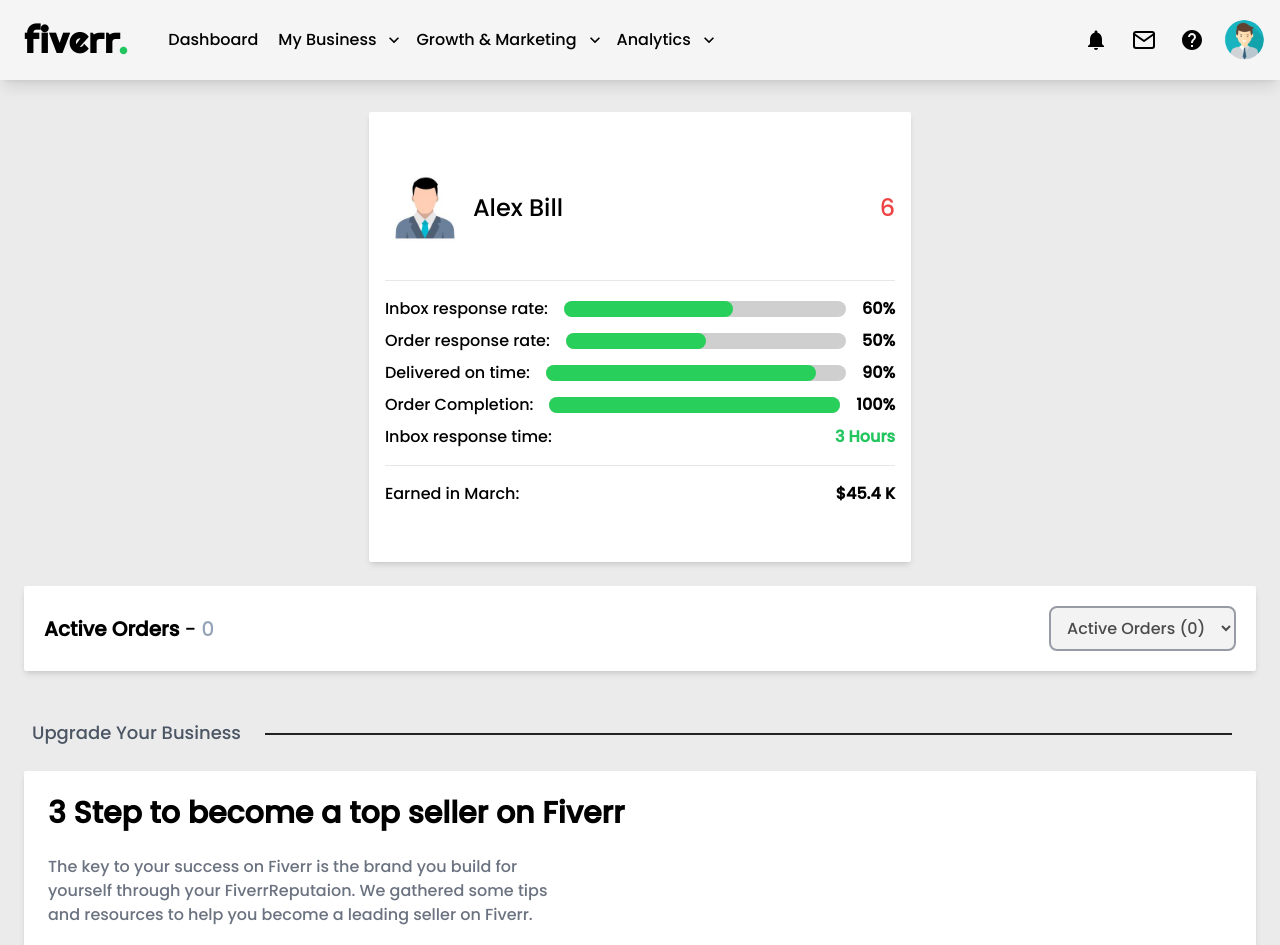
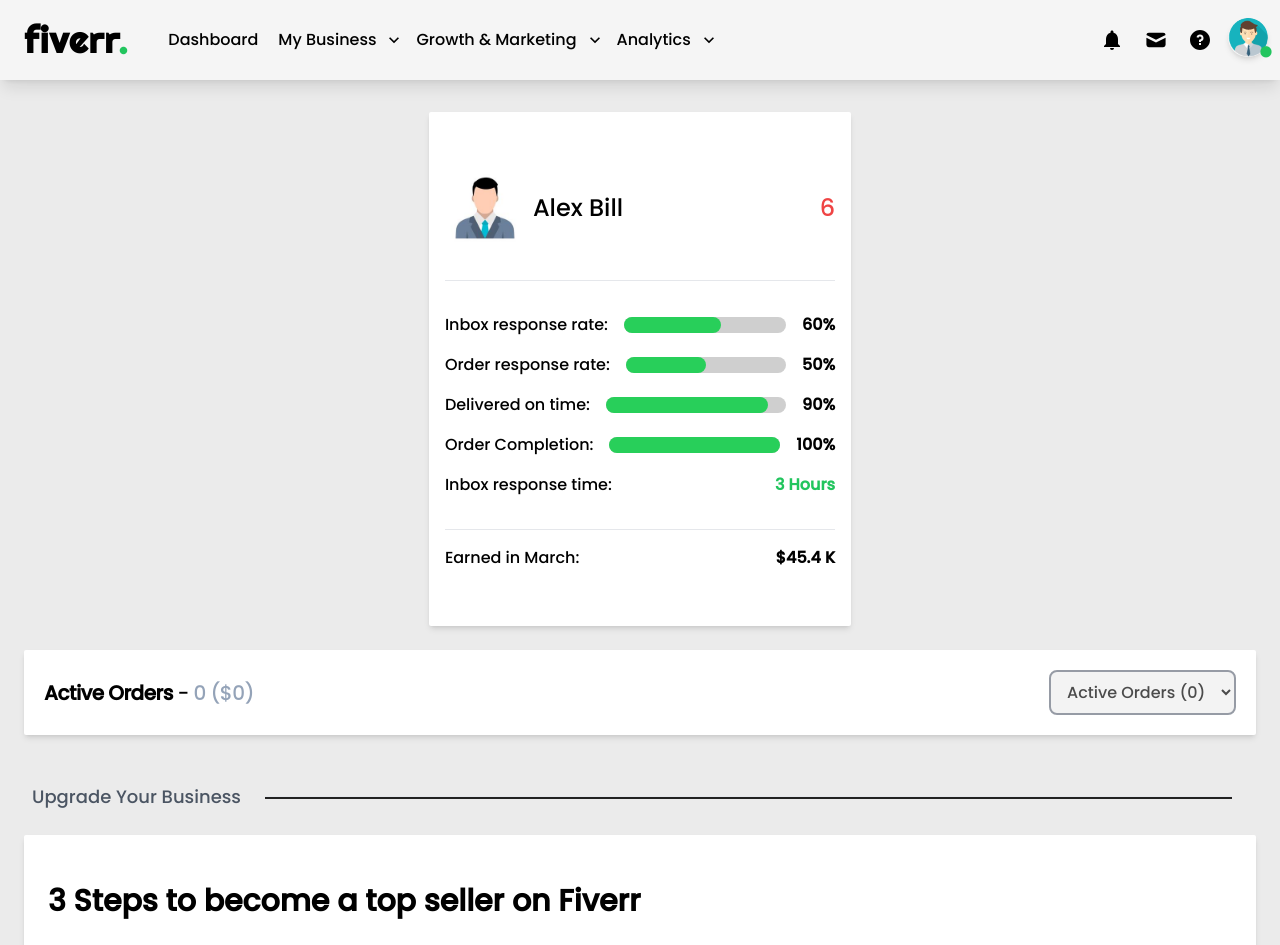
Before and after one commit to mza-codes/besto, a Next.js app: page / in a window 1280 px wide. Shown: the top 945 px of the page. Built offline with nearby package versions, Linux system fonts and the light colour scheme.

Commit message:
Fixed Unhandled Spacing,Updated Header

```diff
--- a/src/components/Header.tsx
+++ b/src/components/Header.tsx
@@ -1,10 +1,12 @@
 import { routes } from "@/contants";
 import AppLogo from "./assets/AppLogo";
 import Link from "next/link";
-import { MdHelp, MdNotifications } from "react-icons/md";
-import { FiMail } from "react-icons/fi";
+import { MdNotifications } from "react-icons/md";
+import { RiQuestionFill } from "react-icons/ri";
+import { HiMail, HiMenuAlt3 } from "react-icons/hi";
 import Avatar from "./user/Avatar";
 import { MdKeyboardArrowDown } from "react-icons/md";
+import { IconType } from "react-icons";
 
 export default function Header() {
     return (
@@ -31,21 +33,25 @@
                 </div>
             </div>
             <div className="hidden sm:block">
-                <ul className="row items-center mx-4 gap-4">
-                    <li className="text-2xl p-1 icon">
-                        <MdNotifications />
-                    </li>
-
-                    <li className="text-2xl p-1 icon">
-                        <FiMail />
-                    </li>
-
-                    <li className="text-2xl p-1 icon">
-                        <MdHelp />
-                    </li>
+                <ul className="row items-center mx-2 gap-3">
+                    {icons.map((Icon, i) => (
+                        <li key={i} className="text-2xl p-1 icon">
+                            <Icon />
+                        </li>
+                    ))}
                     <Avatar />
+                </ul>
+            </div>
+            <div className="block sm:hidden">
+                <ul className="row items-center mx-2 gap-4">
+                    <Avatar />
+                    <span className="text-4xl icon">
+                        <HiMenuAlt3 />
+                    </span>
                 </ul>
             </div>
         </header>
     );
 }
+
+var icons: IconType[] = [MdNotifications, HiMail, RiQuestionFill];
--- a/src/components/SuggestionCard.tsx
+++ b/src/components/SuggestionCard.tsx
@@ -10,7 +10,7 @@
     return (
         <div className="p-3 space-y-4 max-w-[280px] overflow-hidden0">
             <div className="space-y-6">
-                <h4 className="text-4xl">
+                <h4 className="text-5xl">
                     <Icon />
                 </h4>
                 <h4 className="text-xl font-semibold">{title}</h4>
--- a/src/components/profile/StatusBar.tsx
+++ b/src/components/profile/StatusBar.tsx
@@ -4,9 +4,9 @@
     const activeOrders = 0;
     return (
         <div className="white-card p-5 row justify-between items-center gap-2 flex-grow-[2]">
-            <span className="text-xl">
+            <span className="text-xl -tracking-wide">
                 <b>Active Orders</b>&nbsp;-
-                <span className="text-slate-400"> {activeOrders}</span>
+                <span className="text-slate-400"> {activeOrders} ($0)</span>
             </span>
             <Select />
         </div>
--- a/src/components/profile/Suggestions.tsx
+++ b/src/components/profile/Suggestions.tsx
@@ -11,9 +11,9 @@
                 <span className="text-lg text-gray-600">Upgrade Your Business</span>
                 <hr className={`h-[3px] hr mx-4 flex-grow my-2`} />
             </div>
-            <main className="white-card w-full flex-grow">
+            <main className="white-card w-full flex-grow py-6">
                 <article className="p-6 space-y-6">
-                    <h4 className="text-3xl font-black">3 Step to become a top seller on {BRAND}</h4>
+                    <h4 className="text-3xl font-black">3 Steps to become a top seller on {BRAND}</h4>
                     <p className="text-gray-500" style={{ maxWidth: `${500}px` }}>
                         The key to your success on {BRAND} is the brand you build for yourself through your {BRAND}
                         Reputaion. We gathered some tips and resources to help you become a leading seller on {BRAND}.
--- a/src/components/profile/UserCard.tsx
+++ b/src/components/profile/UserCard.tsx
@@ -19,10 +19,10 @@
                 <span className="h6 text-red-500">6</span>
             </div>
             <Hr />
-            <article className="col gap-2">
+            <article className="col gap-4 py-4">
                 <div className="row justify-between items-center gap-2">
                     <span>Inbox response rate: </span>
-                    <div className="horizontal-bar-wrap flex-grow mx-2 min-w-[150px] md:min-w-[280px]">
+                    <div className="horizontal-bar-wrap flex-grow mx-2 min-w-[150px] md:min-w-[160px]">
                         <div style={{ width: `${60}%` }} className="bar"></div>
                     </div>
                     <b className="">60%</b>
@@ -30,7 +30,7 @@
 
                 <div className="row justify-between items-center gap-2">
                     <span>Order response rate: </span>
-                    <div className="horizontal-bar-wrap flex-grow mx-2 min-w-[150px] md:min-w-[280px]">
+                    <div className="horizontal-bar-wrap flex-grow mx-2 min-w-[150px] md:min-w-[160px]">
                         <div style={{ width: `${50}%` }} className="bar"></div>
                     </div>
                     <b className="">50%</b>
@@ -38,7 +38,7 @@
 
                 <div className="row justify-between items-center gap-2">
                     <span>Delivered on time: </span>
-                    <div className="horizontal-bar-wrap flex-grow mx-2 min-w-[150px] md:min-w-[280px]">
+                    <div className="horizontal-bar-wrap flex-grow mx-2 min-w-[150px] md:min-w-[160px]">
                         <div style={{ width: `${90}%` }} className="bar"></div>
                     </div>
                     <b className="">90%</b>
@@ -46,7 +46,7 @@
 
                 <div className="row justify-between items-center gap-2">
                     <span>Order Completion: </span>
-                    <div className="horizontal-bar-wrap flex-grow mx-2 min-w-[150px] md:min-w-[280px]">
+                    <div className="horizontal-bar-wrap flex-grow mx-2 min-w-[150px] md:min-w-[160px]">
                         <div style={{ width: `${100}%` }} className="bar"></div>
                     </div>
                     <b className="">100%</b>
--- a/src/components/user/Avatar.tsx
+++ b/src/components/user/Avatar.tsx
@@ -2,8 +2,9 @@
 
 export default function Avatar() {
     return (
-        <div>
-            <Image className="rounded-full" src="/user.png" alt="user_avatar" width={40} height={40} />
+        <div className="relative w-11 h-11">
+            <Image className="rounded-full shadow-md hover:shadow-lg" src="/user.png" alt="user_avatar" width={40} height={40} />
+            <b className="absolute right-0 -bottom-1 text-green-500 text-6xl">.</b>
         </div>
     );
 }
--- a/src/contants/index.ts
+++ b/src/contants/index.ts
@@ -1,6 +1,6 @@
 export const BRAND = `Fiverr`;
 
-export const genTitle = (pre: string) => `${pre} | ${BRAND} - Freelancing`;
+export const genTitle = (pre: string) => `${pre} | ${BRAND}`;
 
 export const routes = [
     {
@@ -8,15 +8,15 @@
         name: "Dashboard",
     },
     {
-        path: "/login",
+        path: "/",
         name: "My Business",
     },
     {
-        path: "/signup",
+        path: "/",
         name: "Growth & Marketing",
     },
     {
-        path: "/profile",
+        path: "/",
         name: "Analytics",
     },
 ];
```
